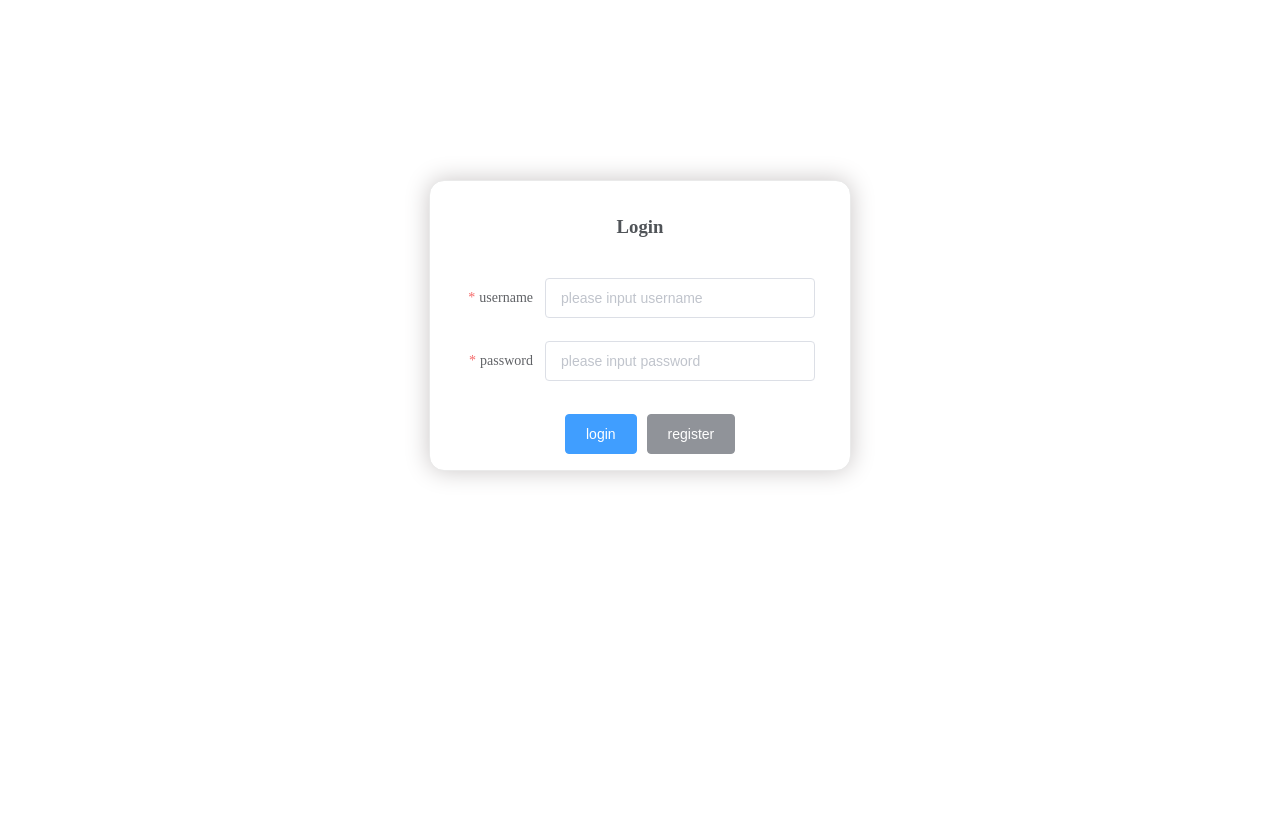
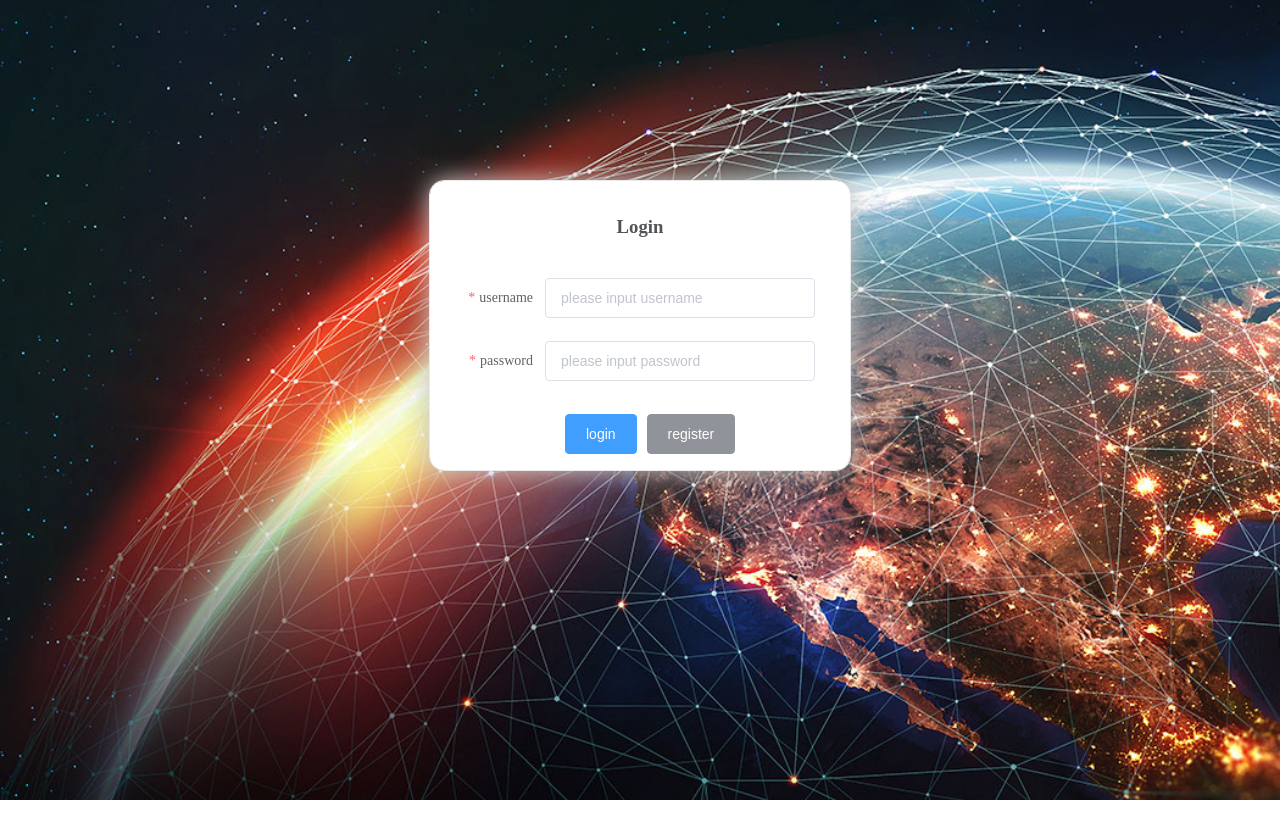
Before and after one commit to ZztyY/we-do-secure, a Vue app: page /login in a window 1280 px wide. Shown: the top 838 px of the page. After the commit the page ends 800 px from the top, so only its background shows below. Built offline with nearby package versions, Linux system fonts and the light colour scheme.

Commit message:
background

```diff
--- a/src/views/login/index.vue
+++ b/src/views/login/index.vue
@@ -1,4 +1,5 @@
 <template>
+    <div class="back">
         <el-form :model="form" status-icon :rules="rules" ref="form" label-width="100px" class="login-container">
             <h3 class="login-title"> Login </h3>
             <el-form-item label="username" label-width="80px" prop="user_name" class="username">
@@ -12,6 +13,7 @@
                 <el-button type="info" @click="gotoRegister" class="goto-register"> register </el-button>
             </el-form-item>
         </el-form>
+    </div>
 </template>
 
 <script>
@@ -65,6 +67,14 @@ export default {
 </script>
 
 <style lang="less" scoped>
+.back{
+    width: 100%;
+    height: 100%;
+    background-size: cover;
+    background-position: center;
+    position: fixed;
+    background-image: url('../../assets/background.jpg')
+}
 .login-container {
     border-radius: 15px;
     background-clip: padding-box;
--- a/src/views/register/index.vue
+++ b/src/views/register/index.vue
@@ -1,4 +1,5 @@
 <template>
+    <div class="back">
         <el-form :model="form" status-icon :rules="rules" ref="form" label-width="100px" class="register-container">
             <h3 class="register-title"> Register </h3>
             <el-form-item label="username" label-width="80px" prop="user_name" class="username">
@@ -15,6 +16,7 @@
                 <el-button type="info" @click="gotoLogin" class="goto-login"> login </el-button>
             </el-form-item>
         </el-form>
+    </div>
 </template>
 
 <script>
@@ -93,6 +95,14 @@ export default {
 </script>
 
 <style lang="less" scoped>
+.back{
+    width: 100%;
+    height: 100%;
+    background-size: cover;
+    background-position: center;
+    position: fixed;
+    background-image: url('../../assets/background.jpg')
+}
 .register-container {
     border-radius: 15px;
     background-clip: padding-box;
```
Also changed, not shown: src/assets/background.jpg (added). Lines whose indentation alone changed are shown as unchanged.
